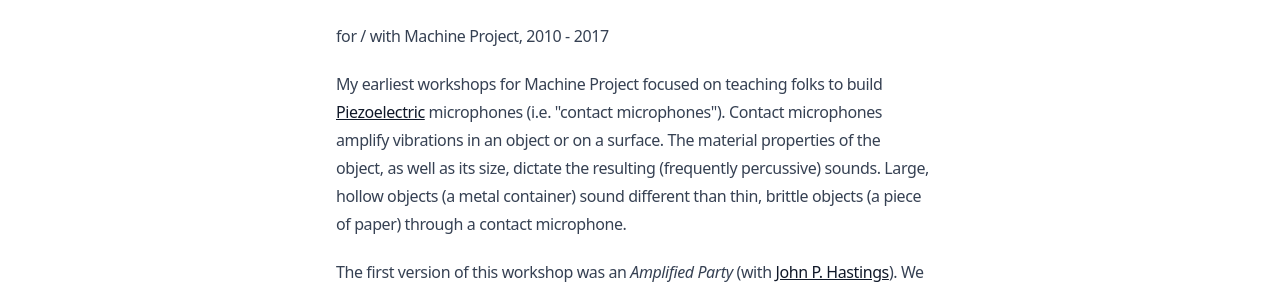
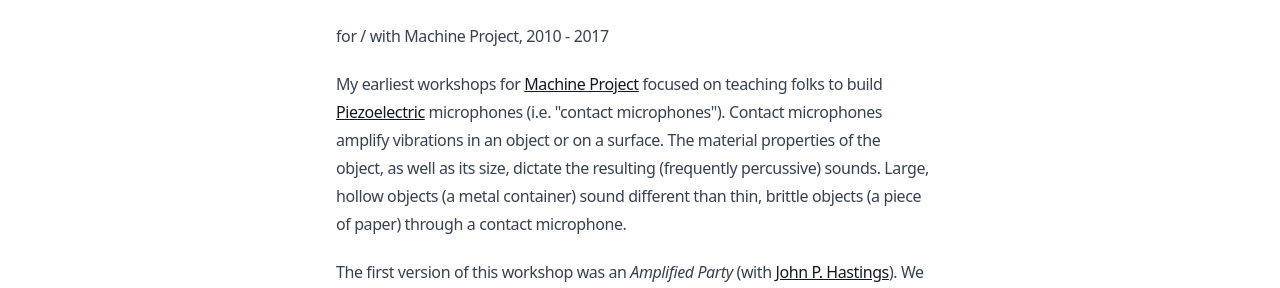
Before and after one commit to caseyanderson/caseyanderson.work, a Next.js app: page /blog/electric-melon in a window 1280 px wide. Shown: the part 596-884 px from the top of the page. Built offline with nearby package versions, Linux system fonts and the light colour scheme.

Commit message:
adds machine project link to electric melon page

```diff
--- a/app/blog/electric-melon/page.mdx
+++ b/app/blog/electric-melon/page.mdx
@@ -7,7 +7,7 @@
 ## Electric Melon
 for / with Machine Project, 2010 - 2017
 
-My earliest workshops for Machine Project focused on teaching folks to build [Piezoelectric](https://en.wikipedia.org/wiki/Piezoelectricity) microphones (i.e. "contact microphones"). Contact microphones amplify vibrations in an object or on a surface. The material properties of the object, as well as its size, dictate the resulting (frequently percussive) sounds. Large, hollow objects (a metal container) sound different than thin, brittle objects (a piece of paper) through a contact microphone.
+My earliest workshops for [Machine Project](https://machineproject.com/) focused on teaching folks to build [Piezoelectric](https://en.wikipedia.org/wiki/Piezoelectricity) microphones (i.e. "contact microphones"). Contact microphones amplify vibrations in an object or on a surface. The material properties of the object, as well as its size, dictate the resulting (frequently percussive) sounds. Large, hollow objects (a metal container) sound different than thin, brittle objects (a piece of paper) through a contact microphone.
 
 The first version of this workshop was an *Amplified Party* (with [John P. Hastings](https://www.johnphastings.org/)). We taught participants to build the mics and then attached them to objects used during the party: cups for drinks, bowls for snacks, and chairs / tables became percussion instruments participants played by behaving normally at a party.
 
```
